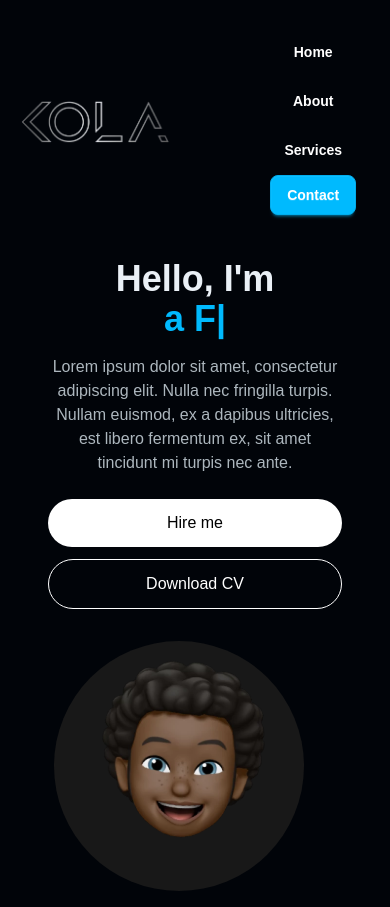
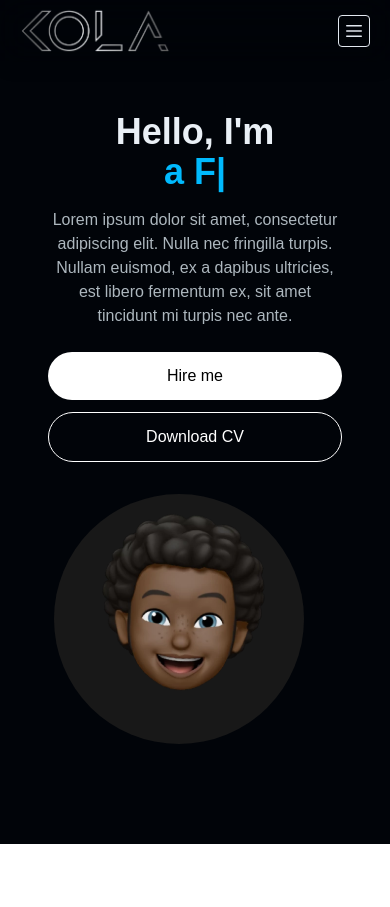
Before and after one commit to KolaAdetola/portfolio-website, a Next.js app: page / in a window 390 px wide. After the commit the page ends 844 px from the top, so only its background shows below. Built offline with nearby package versions, Linux system fonts and the light colour scheme.

Commit message:
Add mobile navigation menu and integrate Heroicons; update Navbar styles

```diff
--- a/package.json
+++ b/package.json
@@ -9,6 +9,7 @@
     "lint": "next lint"
   },
   "dependencies": {
+    "@heroicons/react": "^2.2.0",
     "next": "15.2.2",
     "react": "^19.0.0",
     "react-dom": "^19.0.0",
--- a/src/app/page.js
+++ b/src/app/page.js
@@ -5,7 +5,7 @@ export default function Home() {
   return (
     <div className=" min-h-screen w-full bg-[#010409] ">
       <Navbar/>
-      <div class="container mx-auto px-12 py-4">
+      <div class="container mx-auto  px-12 py-4">
         <HeroSection />
       </div>
     </div>
--- a/src/components/HeroSection.jsx
+++ b/src/components/HeroSection.jsx
@@ -5,7 +5,7 @@ import { TypeAnimation } from "react-type-animation";
 
 const HeroSection = () => {
   return (
-    <section>
+    <section className="mt-24">
       <div className="grid grid-cols-1 sm:grid-cols-12 gap-4">
         <div className="col-span-7 place-self-center text-center sm:text-left ">
           <h1 className="text-[#eaf0f6] mb-4 font-extrabold text-4xl sm:text-5xl lg:text-6xl ">
--- /dev/null
+++ b/src/components/MobileMenu.jsx
@@ -0,0 +1,31 @@
+import Link from "next/link";
+import React from "react";
+
+const MobileMenu = () => {
+  return (
+    <ul className="bg-[#010409dd] w-[200px] sm:hidden absolute top-20 right-5  py-4 flex flex-col items-center justify-center space-y-2 px-2 rounded-lg shadow-lg">
+      <li className=" w-full  text-center p-2 rounded-lg cursor-pointer place-items-center text-white  sm:text-lg font-semibold hover:bg-[#1e20248f] ">
+        <Link href="#" className="text-white">
+          Home
+        </Link>
+      </li>
+      <li className=" w-full  text-center p-2 rounded-lg cursor-pointer  place-items-center text-white  sm:text-lg font-semibold hover:bg-[#1e20248f] ">
+        <Link href="#about" className="text-white">
+          About
+        </Link>
+      </li>
+      <li className=" w-full  text-center p-2 rounded-lg cursor-pointer  place-items-center text-white  sm:text-lg font-semibold hover:bg-[#1e20248f] ">
+        <Link href="#services" className="">
+          Services
+        </Link>
+      </li>
+      <li className=" w-full  text-center p-2 rounded-lg cursor-pointer  place-items-center text-white  sm:text-lg font-semibold hover:bg-[#1e20248f] ">
+        <Link href="#contact" className="">
+          Contact us
+        </Link>
+      </li>
+    </ul>
+  );
+};
+
+export default MobileMenu;
--- a/src/components/Navbar.jsx
+++ b/src/components/Navbar.jsx
@@ -1,43 +1,74 @@
-import Link from 'next/link'
-import React from 'react'
-import Image from 'next/image'
-
+"use client";
+import Link from "next/link";
+import React, { useState } from "react";
+import Image from "next/image";
+import { Bars3Icon, XmarkIcon } from "@heroicons/react/20/solid";
+import MobileMenu from "./MobileMenu";
 
 const Navbar = () => {
+  const [navbarOpen, setNavbarOpen] = useState(false);
   return (
-    <nav>
-        <div className="flex items-center justify-between p-5 flex-wrap mx-auto  ">
-            <Link href={"/"} className='text-5xl text-white text-semibold' >
+    <nav className="bg-[#010409]/10 backdrop-blur-lg shadow-lg fixed w-full top-0 left-0 z-50">
+      <div className="flex items-center justify-between px-5 py-2 flex-wrap mx-auto  ">
+        <Link href={"/"} className="text-5xl text-white text-semibold">
           <Image src="/images/logo.png" alt="logo" width={150} height={150} />
         </Link>
-            <div className="menu  md:block md:w-auto " id='navbar'>
-                <ul className="flex flex-col md:flex-row items-center md:space-x-4   ">
+        <div className="mobile-menu sm:hidden block cursor-pointer ">
+          {!navbarOpen ? (
+            <button
+              onClick={() => setNavbarOpen(true)}
+              className="flex cursor-pointer size-8 items-center justify-center border border-slate-200 rounded hover:border-white text-slate-200  "
+            >
+              <Bars3Icon className="size-5" />
+            </button>
+          ) : (
+            <button
+              onClick={() => setNavbarOpen(false)}
+              className="flex size-8 items-center justify-center border border-slate-200 rounded hover:border-white text-slate-200  "
+            >
+              <svg
+                xmlns="http://www.w3.org/2000/svg"
+                viewBox="0 0 24 24"
+                fill="currentColor"
+                className="size-5"
+              >
+                <path
+                  fillRule="evenodd"
+                  d="M5.47 5.47a.75.75 0 0 1 1.06 0L12 10.94l5.47-5.47a.75.75 0 1 1 1.06 1.06L13.06 12l5.47 5.47a.75.75 0 1 1-1.06 1.06L12 13.06l-5.47 5.47a.75.75 0 0 1-1.06-1.06L10.94 12 5.47 6.53a.75.75 0 0 1 0-1.06Z"
+                  clipRule="evenodd"
+                />
+              </svg>
+            </button>
+          )}
+        </div>
+        <div className="menu hidden sm:block sm:w-auto " id="navbar">
+          <ul className="flex flex-col sm:flex-row items-center sm:space-x-4   ">
             <li className="  p-2 rounded-lg cursor-pointer place-items-center text-white  sm:text-lg font-semibold">
-                        <Link href="#" className='text-white'>
+              <Link href="#" className="text-white">
                 Home
               </Link>
             </li>
             <li className="  p-2 rounded-lg cursor-pointer  place-items-center text-white  sm:text-lg font-semibold">
-                        <Link href="#about" className='text-white'>
+              <Link href="#about" className="text-white">
                 About
               </Link>
             </li>
             <li className="  p-2 rounded-lg cursor-pointer  place-items-center text-white  sm:text-lg font-semibold">
-                        <Link href="#services" className=''>
+              <Link href="#services" className="">
                 Services
               </Link>
             </li>
             <button className="btn btn-info  sm:text-lg font-semibold rounded-lg cursor-pointer place-items-center text-white">
-                        <Link href="#contact" className='text-white'>
+              <Link href="#contact" className="text-white">
                 Contact
               </Link>
             </button>
-
           </ul>
         </div>
       </div>
+      {navbarOpen ? <MobileMenu />:null}
     </nav>
-  )
-}
+  );
+};
 
-export default Navbar
+export default Navbar;
```
Also changed, not shown: 1 other file (tests, documents, lock files or other folders). Lines whose indentation alone changed are shown as unchanged.
